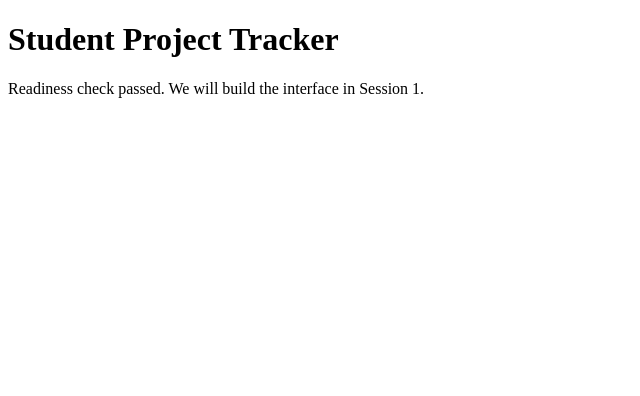
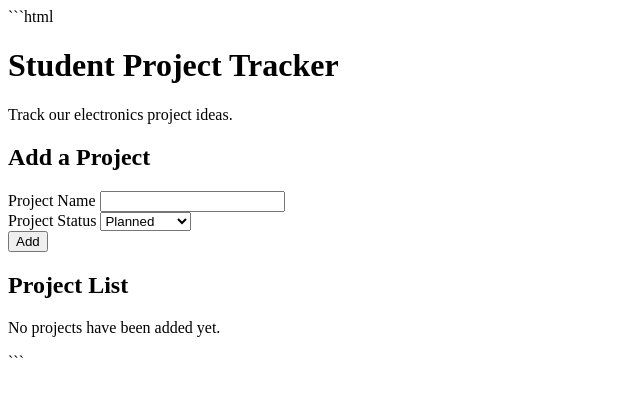
Before and after one commit to saireeshmitha-dev/student-project-tracker, a website: page public/index.html in a window 1280 px wide. Shown: the whole page, without its empty margins (0-640 px from the left). Drawn offline with Linux system fonts and the light colour scheme.

Commit message:
Describe tracker and inspect HTML

````diff
--- a/public/index.html
+++ b/public/index.html
@@ -1,5 +1,61 @@
-<!doctype html>
+```html
+<!DOCTYPE html>
 <html lang="en">
-<head><meta charset="UTF-8"><meta name="viewport" content="width=device-width, initial-scale=1"><title>Workshop readiness</title></head>
-<body><main><h1>Student Project Tracker</h1><p>Readiness check passed. We will build the interface in Session 1.</p></main></body>
+<head>
+    <meta charset="UTF-8">
+    <meta name="viewport" content="width=device-width, initial-scale=1.0">
+    <title>Student Project Tracker</title>
+    <link rel="stylesheet" href="style.css">
+    <script src="script.js" defer></script>
+</head>
+<body>
+    <header>
+        <h1>Student Project Tracker</h1>
+        <p>Track our electronics project ideas.</p>
+    </header>
+
+    <main>
+        <section aria-labelledby="form-title">
+            <h2 id="form-title">Add a Project</h2>
+
+            <form id="project-form">
+                <div>
+                    <label for="name">Project Name</label>
+                    <input
+                        type="text"
+                        id="name"
+                        name="name"
+                        required
+                        maxlength="80"
+                    >
+                </div>
+
+                <div>
+                    <label for="status">Project Status</label>
+                    <select id="status" name="status">
+                        <option value="Planned">Planned</option>
+                        <option value="In Progress">In Progress</option>
+                        <option value="Completed">Completed</option>
+                    </select>
+                </div>
+
+                <button id="save-button" type="submit">Add</button>
+                <button id="cancel-button" type="button" hidden>
+                    Cancel
+                </button>
+            </form>
+
+            <p id="message" role="status" aria-live="polite"></p>
+        </section>
+
+        <section aria-labelledby="list-title">
+            <h2 id="list-title">Project List</h2>
+
+            <p id="empty-state">No projects have been added yet.</p>
+
+            <ul id="project-list"></ul>
+        </section>
+    </main>
+</body>
 </html>
+```
````
